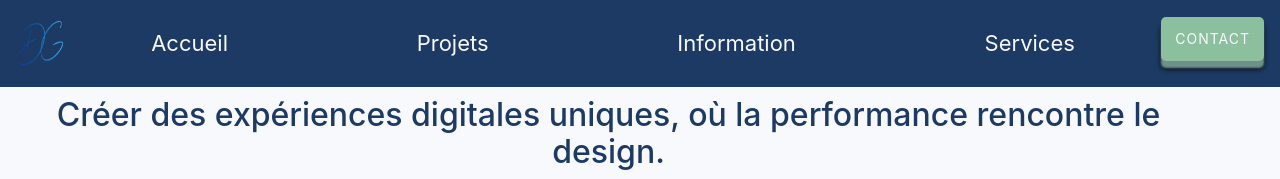
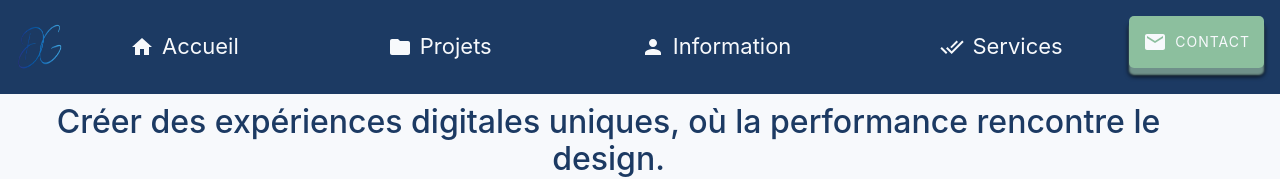
Before and after one commit to diegomez-t/Portfolio, a Next.js app: page / in a window 1280 px wide. Shown: the top 179 px of the page. Built offline with nearby package versions, Linux system fonts and the light colour scheme.

Commit message:
ajoute fonctionalité contact et ajoutes des icons

```diff
--- a/components/Header.js
+++ b/components/Header.js
@@ -3,16 +3,17 @@ import {Modal} from 'antd';
 import { useRouter } from 'next/router';
 import React, { useState } from "react";
 import Image from 'next/image';
+import { Home, Person, Folder, DoneAll, Mail } from '@mui/icons-material';
 
 
 function Header() {
   const [isModalOpen, setIsModalOpen] = useState(false);
 
   const menuData = [
-    {href: "/", lebel:'Accueil'},
-    {href: '/projets', lebel:'Projets'},
-    {href: "/profil", lebel:'Information'},
-    {href: "/social", lebel:'Services'},
+    {href: "/", label:'Accueil', icon: Home},
+    {href: '/projets', label:'Projets', icon: Folder},
+    {href: "/profil", label:'Information', icon: Person},
+    {href: "/social", label:'Services', icon: DoneAll},
   ]
   const router = useRouter();
 
@@ -30,9 +31,11 @@ const handleOk = () => {
   setIsModalOpen(false);
 };
 
+
 const handleCancel = () => {
   setIsModalOpen(false);
 };
+
   const menu = menuData.map((data, i) => {
     return (
       <button
@@ -41,10 +44,10 @@ const handleCancel = () => {
           handleNavigation(data.href)
           handleCancel()
         }}
-        data-title={data.lebel}
+        data-title={data.label}
         className={styles.icon}
       >
-        {data.lebel}
+        <data.icon />{data.label}
       </button>
     );
   })
@@ -68,7 +71,9 @@ const handleCancel = () => {
       >
         {menu}
       </Modal>
-      <button className={styles.contact}>Contact</button>
+      <a href="mailto:gomeztorres.diegoandres@gmail.com?subject=Demande%20d'information%20concernant%20les%20services%20de%20développement%20web/mobile%20full-stack&body=Bonjour%20Monsieur%20GOMEZ,%0A%0AVotre%20message...%0A%0ACordialement,%0A[Votre%20nom]" style={{ textDecoration: 'none' }}>
+        <button className={styles.contact}><Mail/>Contact</button>
+      </a>
     </div>
   );
 }
--- a/styles/Header.module.css
+++ b/styles/Header.module.css
@@ -21,6 +21,10 @@
   }
   .icon{
     color: #F7F9FC;
+    display: flex;
+    flex-direction: row;
+    justify-content: center;
+    align-items: center;
     cursor: pointer;
     padding: 10px;
     font-size: 22px;
@@ -29,6 +33,7 @@
     background-color: transparent;
     border: none;
     position: relative;
+    gap: 8px;
   }
   .icon:hover {
     color: #A8B2D1;
@@ -36,6 +41,10 @@
   .contact {
     background-color: #8CBF9E;
     color: #F7F9FC;
+    display: flex;
+    flex-direction: row;
+    justify-content: center;
+    align-items: center;
     position: relative;
     width: auto;
     font-size: 14px;
@@ -48,6 +57,7 @@
     box-shadow: #6F908A 0px 7px 2px, #000 0px 8px 5px;
     cursor: pointer;
     margin-bottom: 10px;
+    gap: 8px;
   }
 
   .contact:hover {
```
